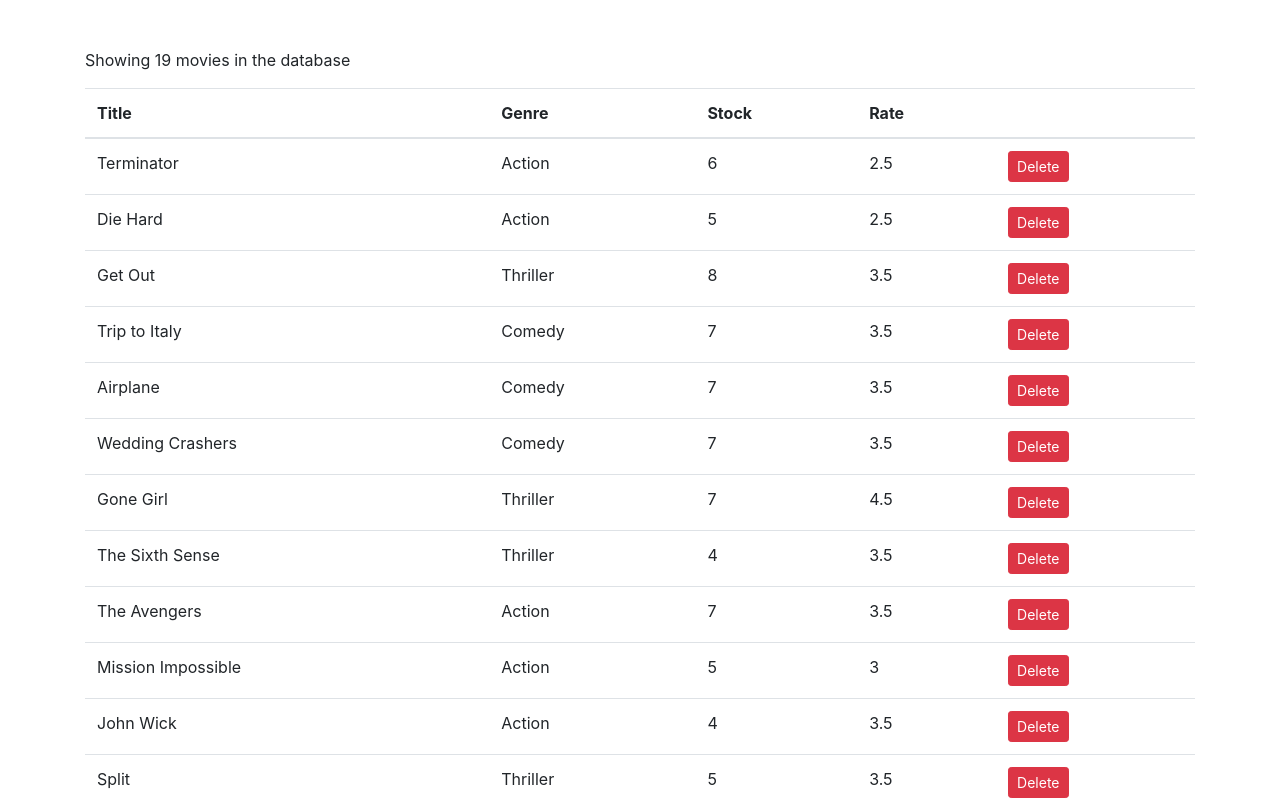
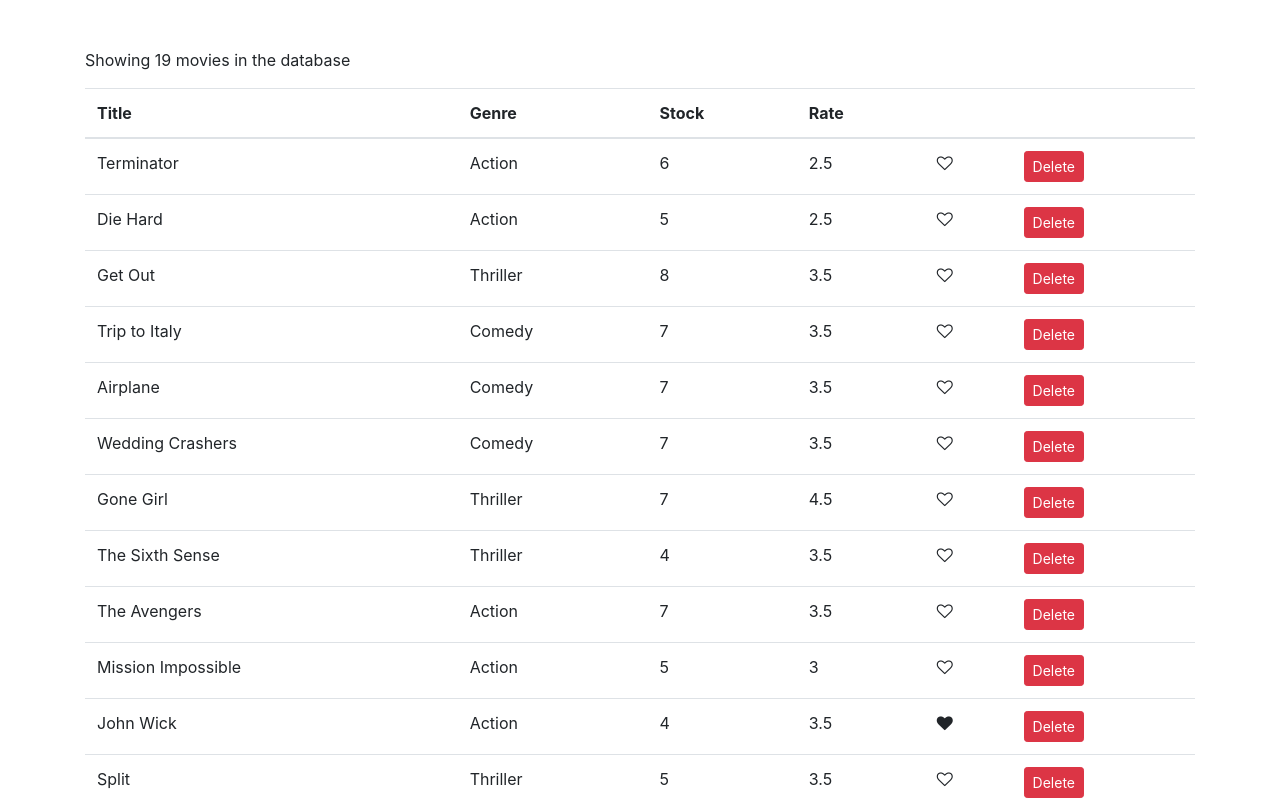
Before and after one commit to KayMohh/react-movielist-fakeApi, a React (Vite) app: page / in a window 1280 px wide. Shown: the top 800 px of the page. Built offline with nearby package versions, Linux system fonts and the light colour scheme.

Commit message:
toggle like button

```diff
--- /dev/null
+++ b/src/components/common/like.jsx
@@ -0,0 +1,18 @@
+import React, { Component } from "react";
+
+class Like extends Component {
+  render() {
+    let classes = "fa fa-heart";
+    if (!this.props.liked) classes += "-o";
+    return (
+      <i
+        style={{ cursor: "pointer" }}
+        onClick={this.props.onClick}
+        className={classes}
+        aria-hidden="true"
+      ></i>
+    );
+  }
+}
+
+export default Like;
--- a/src/components/movies.jsx
+++ b/src/components/movies.jsx
@@ -1,24 +1,26 @@
-import React, { Component } from 'react';
-import { getMovies } from '../services/fakeMovieService';
+import React, { Component } from "react";
+import { getMovies } from "../services/fakeMovieService";
+import Like from "./common/like";
 
 class Movies extends Component {
   state = {
-        movies: getMovies()
-     }
+    movies: getMovies(),
+  };
+  handleLike = (movie) => {
+    console.log("clicked", movie);
+  };
 
   handleDelete = (movie) => {
-        const movies = this.state.movies.filter(m=> m._id !== movie._id)
-        this.setState({ movies })
-    }
+    const movies = this.state.movies.filter((m) => m._id !== movie._id);
+    this.setState({ movies });
+  };
   render() {
-        const {length: count } = this.state.movies
-       if (count === 0 )
-       return <p>No movies in the Database</p>;
+    const { length: count } = this.state.movies;
+    if (count === 0) return <p>No movies in the Database</p>;
 
     return (
-
       <>
-            <p>Showing { count } movies in the database</p>
+        <p>Showing {count} movies in the database</p>
         <table className="table">
           <thead>
             <tr>
@@ -27,21 +29,32 @@
               <th>Stock</th>
               <th>Rate</th>
               <th></th>
+              <th></th>
             </tr>
           </thead>
           <tbody>
-                    { this.state.movies.map(movie => (
+            {this.state.movies.map((movie) => (
               <tr key={movie._id}>
-
                 <td>{movie.title}</td>
-                        <td>{ movie.genre.name}</td>
+                <td>{movie.genre.name}</td>
                 <td>{movie.numberInStock}</td>
                 <td>{movie.dailyRentalRate}</td>
-                        <td> <button onClick={() => this.handleDelete(movie)} className='btn btn-danger btn-sm' >Delete</button> </td>
+                <td>
+                  <Like
+                    liked={movie.liked}
+                    onClick={() => this.handleLike(movie)}
+                  />
+                </td>
+                <td>
+                  <button
+                    onClick={() => this.handleDelete(movie)}
+                    className="btn btn-danger btn-sm"
+                  >
+                    Delete
+                  </button>
+                </td>
               </tr>
             ))}
-
-
           </tbody>
         </table>
       </>
--- a/src/services/fakeMovieService.js
+++ b/src/services/fakeMovieService.js
@@ -7,134 +7,135 @@
     genre: { _id: "5b21ca3eeb7f6fbccd471818", name: "Action" },
     numberInStock: 6,
     dailyRentalRate: 2.5,
-    publishDate: "2018-01-03T19:04:28.809Z"
+    publishDate: "2018-01-03T19:04:28.809Z",
   },
   {
     _id: "5b21ca3eeb7f6fbccd471816",
     title: "Die Hard",
     genre: { _id: "5b21ca3eeb7f6fbccd471818", name: "Action" },
     numberInStock: 5,
-    dailyRentalRate: 2.5
+    dailyRentalRate: 2.5,
   },
   {
     _id: "5b21ca3eeb7f6fbccd471817",
     title: "Get Out",
     genre: { _id: "5b21ca3eeb7f6fbccd471820", name: "Thriller" },
     numberInStock: 8,
-    dailyRentalRate: 3.5
+    dailyRentalRate: 3.5,
   },
   {
     _id: "5b21ca3eeb7f6fbccd471819",
     title: "Trip to Italy",
     genre: { _id: "5b21ca3eeb7f6fbccd471814", name: "Comedy" },
     numberInStock: 7,
-    dailyRentalRate: 3.5
+    dailyRentalRate: 3.5,
   },
   {
     _id: "5b21ca3eeb7f6fbccd47181a",
     title: "Airplane",
     genre: { _id: "5b21ca3eeb7f6fbccd471814", name: "Comedy" },
     numberInStock: 7,
-    dailyRentalRate: 3.5
+    dailyRentalRate: 3.5,
   },
   {
     _id: "5b21ca3eeb7f6fbccd47181b",
     title: "Wedding Crashers",
     genre: { _id: "5b21ca3eeb7f6fbccd471814", name: "Comedy" },
     numberInStock: 7,
-    dailyRentalRate: 3.5
+    dailyRentalRate: 3.5,
   },
   {
     _id: "5b21ca3eeb7f6fbccd47181e",
     title: "Gone Girl",
     genre: { _id: "5b21ca3eeb7f6fbccd471820", name: "Thriller" },
     numberInStock: 7,
-    dailyRentalRate: 4.5
+    dailyRentalRate: 4.5,
   },
   {
     _id: "5b21ca3eeb7f6fbccd47181f",
     title: "The Sixth Sense",
     genre: { _id: "5b21ca3eeb7f6fbccd471820", name: "Thriller" },
     numberInStock: 4,
-    dailyRentalRate: 3.5
+    dailyRentalRate: 3.5,
   },
   {
     _id: "5b21ca3eeb7f6fbccd471821",
     title: "The Avengers",
     genre: { _id: "5b21ca3eeb7f6fbccd471818", name: "Action" },
     numberInStock: 7,
-    dailyRentalRate: 3.5
+    dailyRentalRate: 3.5,
   },
   {
     _id: "5b21ca3eeb7f6fbccd471822",
     title: "Mission Impossible",
     genre: { _id: "5b21ca3eeb7f6fbccd471818", name: "Action" },
     numberInStock: 5,
-    dailyRentalRate: 3.0
+    dailyRentalRate: 3.0,
   },
   {
     _id: "5b21ca3eeb7f6fbccd471823",
     title: "John Wick",
     genre: { _id: "5b21ca3eeb7f6fbccd471818", name: "Action" },
     numberInStock: 4,
-    dailyRentalRate: 3.5
+    dailyRentalRate: 3.5,
+    liked: true,
   },
   {
     _id: "5b21ca3eeb7f6fbccd471824",
     title: "Split",
     genre: { _id: "5b21ca3eeb7f6fbccd471820", name: "Thriller" },
     numberInStock: 5,
-    dailyRentalRate: 3.5
+    dailyRentalRate: 3.5,
   },
   {
     _id: "5b21ca3eeb7f6fbccd471825",
     title: "Prisoners",
     genre: { _id: "5b21ca3eeb7f6fbccd471820", name: "Thriller" },
     numberInStock: 6,
-    dailyRentalRate: 4.0
+    dailyRentalRate: 4.0,
   },
   {
     _id: "5b21ca3eeb7f6fbccd471826",
     title: "Superbad",
     genre: { _id: "5b21ca3eeb7f6fbccd471814", name: "Comedy" },
     numberInStock: 8,
-    dailyRentalRate: 3.0
+    dailyRentalRate: 3.0,
   },
   {
     _id: "5b21ca3eeb7f6fbccd471827",
     title: "Step Brothers",
     genre: { _id: "5b21ca3eeb7f6fbccd471814", name: "Comedy" },
     numberInStock: 9,
-    dailyRentalRate: 2.5
+    dailyRentalRate: 2.5,
   },
   {
     _id: "5b21ca3eeb7f6fbccd471828",
     title: "Logan",
     genre: { _id: "5b21ca3eeb7f6fbccd471818", name: "Action" },
     numberInStock: 5,
-    dailyRentalRate: 4.0
+    dailyRentalRate: 4.0,
   },
   {
     _id: "5b21ca3eeb7f6fbccd471829",
     title: "Arrival",
     genre: { _id: "5b21ca3eeb7f6fbccd471820", name: "Thriller" },
     numberInStock: 5,
-    dailyRentalRate: 3.5
+    dailyRentalRate: 3.5,
   },
   {
     _id: "5b21ca3eeb7f6fbccd47182a",
     title: "Paranormal Activity",
     genre: { _id: "5b21ca3eeb7f6fbccd471820", name: "Thriller" },
     numberInStock: 6,
-    dailyRentalRate: 2.5
+    dailyRentalRate: 2.5,
   },
   {
     _id: "5b21ca3eeb7f6fbccd47182b",
     title: "Spy",
     genre: { _id: "5b21ca3eeb7f6fbccd471814", name: "Comedy" },
     numberInStock: 7,
-    dailyRentalRate: 3.0
-  }
+    dailyRentalRate: 3.0,
+  },
 ];
 
 export function getMovies() {
@@ -142,13 +143,13 @@
 }
 
 export function getMovie(id) {
-  return movies.find(m => m._id === id);
+  return movies.find((m) => m._id === id);
 }
 
 export function saveMovie(movie) {
-  let movieInDb = movies.find(m => m._id === movie._id) || {};
+  let movieInDb = movies.find((m) => m._id === movie._id) || {};
   movieInDb.name = movie.name;
-  movieInDb.genre = genresAPI.genres.find(g => g._id === movie.genreId);
+  movieInDb.genre = genresAPI.genres.find((g) => g._id === movie.genreId);
   movieInDb.numberInStock = movie.numberInStock;
   movieInDb.dailyRentalRate = movie.dailyRentalRate;
 
@@ -161,7 +162,7 @@
 }
 
 export function deleteMovie(id) {
-  let movieInDb = movies.find(m => m._id === id);
+  let movieInDb = movies.find((m) => m._id === id);
   movies.splice(movies.indexOf(movieInDb), 1);
   return movieInDb;
 }
```
Also changed, not shown: src/App.jsx (+3 -8 lines). Lines whose indentation alone changed are shown as unchanged.
